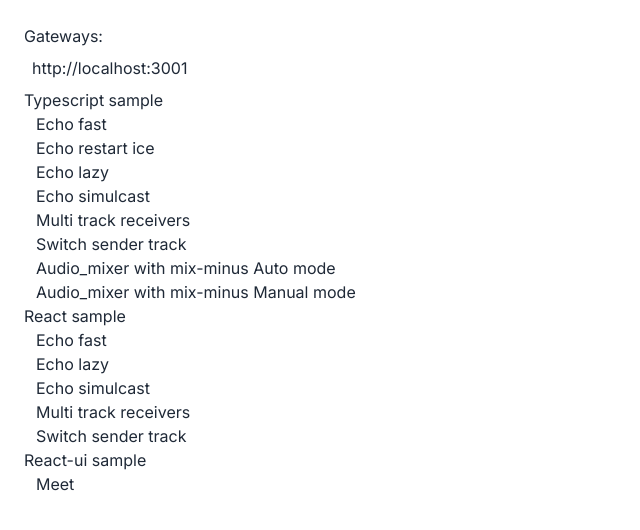
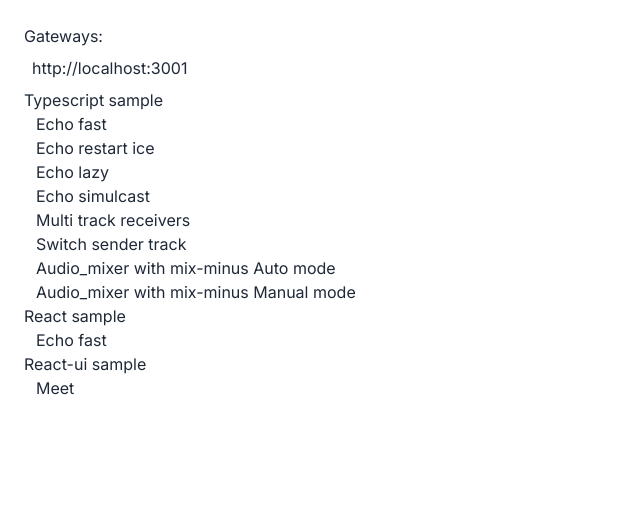
Before and after one commit to 8xFF/atm0s-media-sdk-ts, a Next.js app in the folder apps/web/: page / in a window 1280 px wide. Shown: the top 530 px of the page, without its empty margins (0-640 px from the left). Built offline with nearby package versions, Linux system fonts and the light colour scheme; no server answers.

Commit message:
fix: fixed lazy init with react-hooks provider

```diff
--- a/apps/web/app/page.tsx
+++ b/apps/web/app/page.tsx
@@ -53,22 +53,6 @@ export default function Page(): JSX.Element {
         <div>
           <Link href="/react_samples/echo_fast">Echo fast</Link>
         </div>
-        <div>
-          <Link href="/react_samples/echo_lazy">Echo lazy</Link>
-        </div>
-        <div>
-          <Link href="/react_samples/echo_simulcast">Echo simulcast</Link>
-        </div>
-        <div>
-          <Link href="/react_samples/multi_track_receivers">
-            Multi track receivers
-          </Link>
-        </div>
-        <div>
-          <Link href="/react_samples/switch_sender_track">
-            Switch sender track
-          </Link>
-        </div>
       </div>
       <div>React-ui sample</div>
       <div className="pl-3">
--- a/apps/web/app/react_samples/echo_fast/content.tsx
+++ b/apps/web/app/react_samples/echo_fast/content.tsx
@@ -1,17 +1,6 @@
 "use client";
 
 import { useCallback, useEffect, useRef, useState } from "react";
-
-import dynamic from "next/dynamic";
-const Atm0sMediaProvider = dynamic(
-  () =>
-    import("@atm0s-media-sdk/react-hooks/lib").then(
-      (mod) => mod.Atm0sMediaProvider,
-    ),
-  {
-    ssr: false,
-  },
-);
 
 import {
   useConsumer,
@@ -21,7 +10,9 @@ import {
   useSession,
   RemoteTrack,
   useConsumerStatus,
+  Atm0sMediaProvider,
 } from "@atm0s-media-sdk/react-hooks/lib";
+
 import { Kind } from "@atm0s-media-sdk/core/lib";
 import { env } from "../../env";
 
--- a/packages/sdk-react-hooks/package.json
+++ b/packages/sdk-react-hooks/package.json
@@ -1,6 +1,6 @@
 {
   "name": "@atm0s-media-sdk/react-hooks",
-  "version": "1.0.0-alpha.2",
+  "version": "1.0.0-alpha.3",
   "exports": {
     "./lib": "./src/lib.tsx"
   },
```
Also changed, not shown: packages/sdk-react-hooks/src/provider.tsx (+11 -10 lines).
